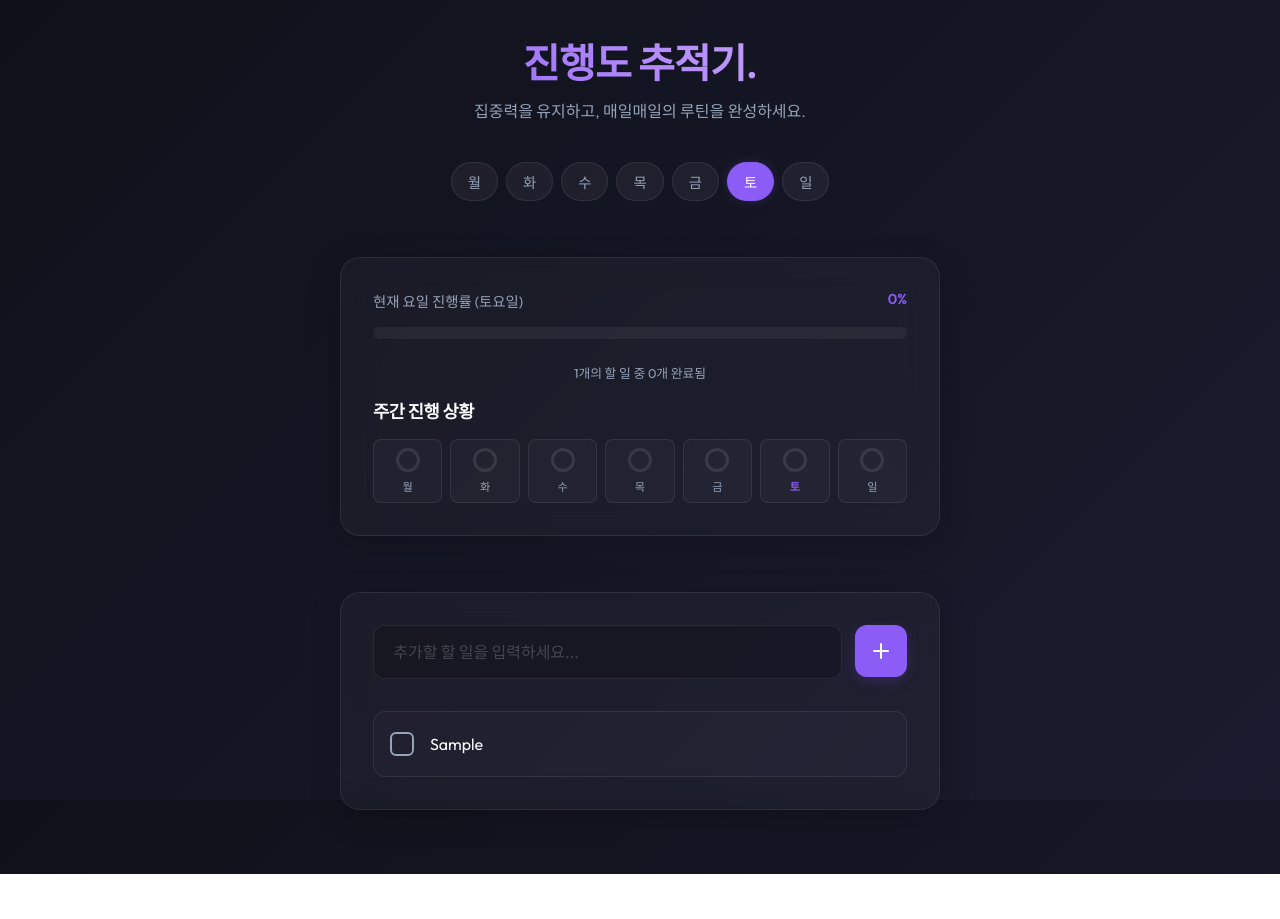
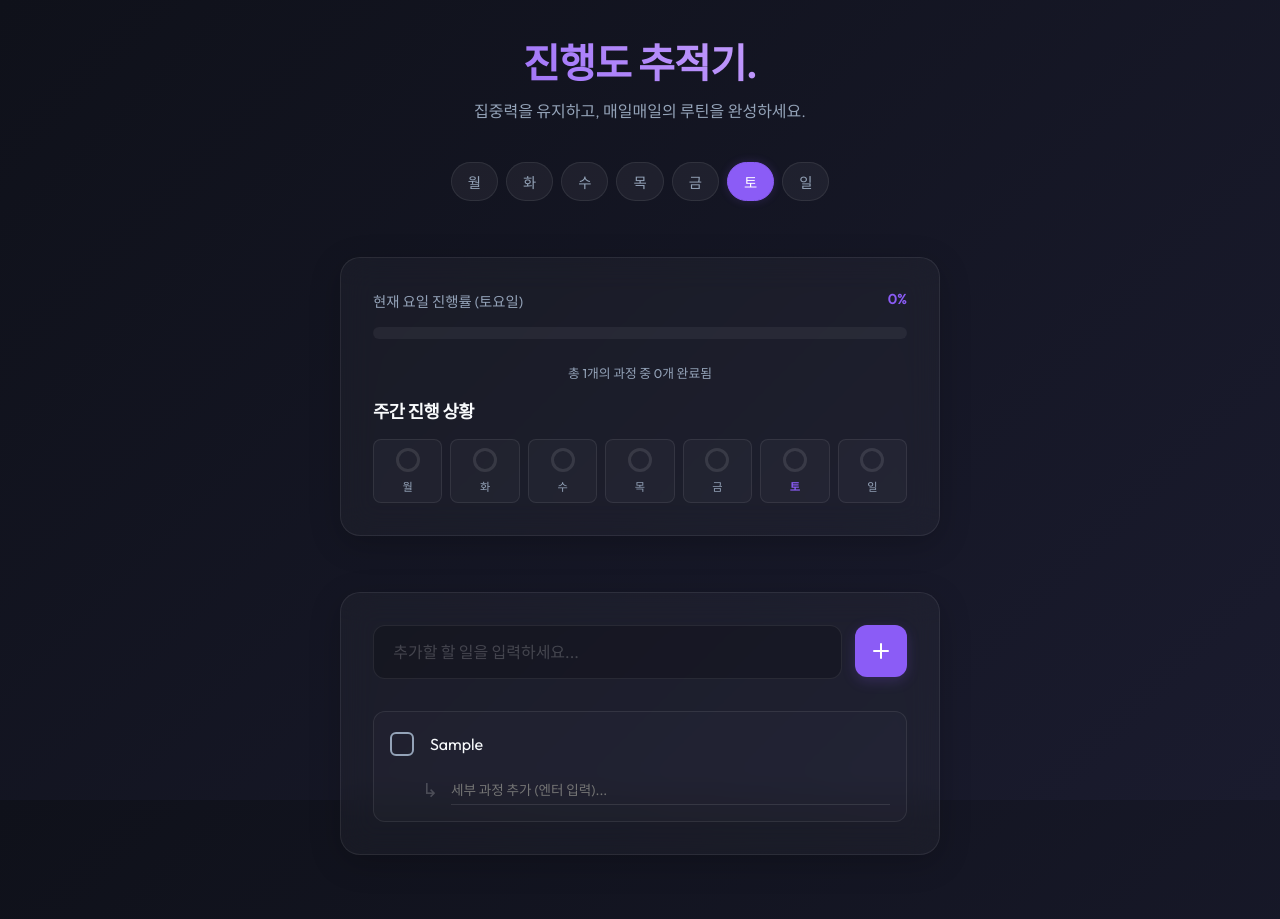
Before and after one commit to angibeom0985-arch/To-do-list, a React (Vite) app: page / in a window 1280 px wide. Both pictures are taken after typing "Sample" into the empty fields and a click on the button "할 일 추가". Before the commit the page ends 874 px from the top, so only its background shows below. Built offline with nearby package versions, Linux system fonts and the light colour scheme.

Commit message:
feat: Add sub-tasks functionality with precise circular progress calculations

```diff
--- a/src/App.css
+++ b/src/App.css
@@ -288,6 +288,162 @@
   color: var(--danger);
 }
 
+/* Subtasks */
+.task-item-container {
+  display: flex;
+  flex-direction: column;
+  background: rgba(255, 255, 255, 0.02);
+  border: 1px solid var(--glass-border);
+  border-radius: 12px;
+  overflow: hidden;
+  transition: all 0.3s ease;
+}
+
+.task-item-container:hover {
+  background: rgba(255, 255, 255, 0.04);
+  border-color: rgba(255, 255, 255, 0.1);
+}
+
+.task-item-container .task-item {
+  border: none;
+  background: transparent;
+  border-radius: 0;
+  padding: 1rem;
+}
+
+.task-item-container .task-item:hover {
+  transform: none;
+  border-color: transparent;
+  background: transparent;
+}
+
+.subtask-section {
+  padding: 0 1rem 1rem 3rem;
+  display: flex;
+  flex-direction: column;
+  gap: 0.5rem;
+}
+
+.subtask-list {
+  display: flex;
+  flex-direction: column;
+  gap: 0.4rem;
+  list-style: none;
+  margin-bottom: 0.5rem;
+}
+
+.subtask-item {
+  display: flex;
+  align-items: center;
+  font-size: 0.9rem;
+  color: var(--text-muted);
+}
+
+.subtask-checkbox-wrapper {
+  position: relative;
+  width: 18px;
+  height: 18px;
+  margin-right: 0.8rem;
+  flex-shrink: 0;
+}
+
+.subtask-checkbox-wrapper input {
+  opacity: 0;
+  position: absolute;
+  width: 100%;
+  height: 100%;
+  cursor: pointer;
+  z-index: 2;
+}
+
+.subtask-checkbox-custom {
+  position: absolute;
+  top: 0;
+  left: 0;
+  width: 18px;
+  height: 18px;
+  border: 2px solid rgba(255,255,255,0.2);
+  border-radius: 4px;
+  transition: all 0.2s;
+  display: flex;
+  align-items: center;
+  justify-content: center;
+}
+
+.subtask-checkbox-custom::after {
+  content: '';
+  width: 8px;
+  height: 4px;
+  border-left: 2px solid white;
+  border-bottom: 2px solid white;
+  transform: rotate(-45deg) scale(0);
+  margin-top: -1px;
+  transition: transform 0.2s ease;
+}
+
+.subtask-checkbox-wrapper input:checked ~ .subtask-checkbox-custom {
+  background: var(--success);
+  border-color: var(--success);
+}
+
+.subtask-checkbox-wrapper input:checked ~ .subtask-checkbox-custom::after {
+  transform: rotate(-45deg) scale(1);
+}
+
+.subtask-content {
+  flex: 1;
+  transition: color 0.3s;
+}
+
+.subtask-item.completed .subtask-content {
+  text-decoration: line-through;
+  opacity: 0.5;
+}
+
+.subtask-delete-btn {
+  background: transparent;
+  color: var(--text-muted);
+  border: none;
+  font-size: 1.2rem;
+  line-height: 1;
+  cursor: pointer;
+  padding: 0 0.5rem;
+  opacity: 0.5;
+}
+
+.subtask-delete-btn:hover {
+  color: var(--danger);
+  opacity: 1;
+}
+
+.subtask-input-wrapper {
+  display: flex;
+  align-items: center;
+  gap: 0.8rem;
+}
+
+.subtask-icon {
+  color: rgba(255,255,255,0.2);
+  font-size: 1.2rem;
+}
+
+.subtask-input {
+  flex: 1;
+  background: transparent;
+  border: none;
+  border-bottom: 1px solid rgba(255, 255, 255, 0.1);
+  color: var(--text-main);
+  padding: 0.3rem 0;
+  font-family: inherit;
+  font-size: 0.85rem;
+  outline: none;
+  transition: border-color 0.2s;
+}
+
+.subtask-input:focus {
+  border-color: var(--primary);
+}
+
 /* History Chart */
 .history-section {
   margin-top: 1rem;
--- a/src/App.jsx
+++ b/src/App.jsx
@@ -5,16 +5,14 @@ import TaskList from './components/TaskList';
 import ProgressTracker from './components/ProgressTracker';
 
 const dayNames = ['일', '월', '화', '수', '목', '금', '토'];
-// We'll display tabs in Monday -> Sunday order
 const weekOrder = [1, 2, 3, 4, 5, 6, 0];
 
 function App() {
   const initialWeeklyTasks = { 0: [], 1: [], 2: [], 3: [], 4: [], 5: [], 6: [] };
-  const [weeklyTasks, setWeeklyTasks] = useLocalStorage('weekly-tasks', initialWeeklyTasks);
-  const [activeDay, setActiveDay] = useState(new Date().getDay()); // Default to today
+  const [weeklyTasks, setWeeklyTasks] = useLocalStorage('weekly-tasks-v2', initialWeeklyTasks);
+  const [activeDay, setActiveDay] = useState(new Date().getDay());
   const [inputValue, setInputValue] = useState('');
 
-  // The active tasks for the currently selected day
   const currentTasks = weeklyTasks[activeDay] || [];
 
   const addTask = (e) => {
@@ -25,6 +23,7 @@ function App() {
       id: crypto.randomUUID(),
       text: inputValue.trim(),
       completed: false,
+      subtasks: [],
       createdAt: new Date().toISOString()
     };
 
@@ -41,9 +40,17 @@ function App() {
       const dayTasks = prev[activeDay] || [];
       return {
         ...prev,
-        [activeDay]: dayTasks.map(task =>
-          task.id === id ? { ...task, completed: !task.completed } : task
-        )
+        [activeDay]: dayTasks.map(task => {
+          if (task.id === id) {
+            const isCompleted = !task.completed;
+            return {
+              ...task,
+              completed: isCompleted,
+              subtasks: task.subtasks ? task.subtasks.map(st => ({...st, completed: isCompleted})) : []
+            };
+          }
+          return task;
+        })
       };
     });
   };
@@ -54,6 +61,62 @@ function App() {
       return {
         ...prev,
         [activeDay]: dayTasks.filter(task => task.id !== id)
+      };
+    });
+  };
+
+  const addSubtask = (taskId, text) => {
+    setWeeklyTasks(prev => {
+      const dayTasks = prev[activeDay] || [];
+      return {
+        ...prev,
+        [activeDay]: dayTasks.map(task =>
+          task.id === taskId ? {
+            ...task,
+            subtasks: [...(task.subtasks || []), { id: crypto.randomUUID(), text, completed: false }]
+          } : task
+        )
+      };
+    });
+  };
+
+  const toggleSubtask = (taskId, subtaskId) => {
+    setWeeklyTasks(prev => {
+      const dayTasks = prev[activeDay] || [];
+      return {
+        ...prev,
+        [activeDay]: dayTasks.map(task => {
+          if (task.id === taskId) {
+            const updatedSubtasks = (task.subtasks || []).map(st =>
+              st.id === subtaskId ? { ...st, completed: !st.completed } : st
+            );
+            // If all subtasks completed, main task might be considered completed (optional UI sync)
+            const allCompleted = updatedSubtasks.length > 0 && updatedSubtasks.every(st => st.completed);
+
+            return {
+              ...task,
+              subtasks: updatedSubtasks,
+              completed: allCompleted
+            };
+          }
+          return task;
+        })
+      };
+    });
+  };
+
+  const deleteSubtask = (taskId, subtaskId) => {
+    setWeeklyTasks(prev => {
+      const dayTasks = prev[activeDay] || [];
+      return {
+        ...prev,
+        [activeDay]: dayTasks.map(task => {
+          if (task.id === taskId) {
+            const remaining = (task.subtasks || []).filter(st => st.id !== subtaskId);
+            return { ...task, subtasks: remaining };
+          }
+          return task;
+        })
       };
     });
   };
@@ -100,6 +163,9 @@ function App() {
           tasks={currentTasks}
           toggleTask={toggleTask}
           deleteTask={deleteTask}
+          addSubtask={addSubtask}
+          toggleSubtask={toggleSubtask}
+          deleteSubtask={deleteSubtask}
         />
       </div>
     </div>
--- a/src/components/ProgressTracker.jsx
+++ b/src/components/ProgressTracker.jsx
@@ -3,32 +3,45 @@ import { useMemo } from 'react';
 const dayNames = ['일', '월', '화', '수', '목', '금', '토'];
 
 export default function ProgressTracker({ weeklyTasks, activeDay }) {
-  // Calculate stats for the currently selected day
+  // Helper function to calculate total and completed items for a list of tasks
+  const getProgressStats = (tasks) => {
+    let total = 0;
+    let completed = 0;
+
+    tasks.forEach(task => {
+      const subtasks = task.subtasks || [];
+      if (subtasks.length === 0) {
+        // 단일 할 일
+        total += 1;
+        if (task.completed) completed += 1;
+      } else {
+        // 세부 과정이 있는 할 일
+        total += subtasks.length;
+        completed += subtasks.filter(st => st.completed).length;
+      }
+    });
+
+    const percentage = total === 0 ? 0 : Math.round((completed / total) * 100);
+    return { total, completed, percentage };
+  };
+
   const activeStats = useMemo(() => {
     const tasks = weeklyTasks[activeDay] || [];
-    const total = tasks.length;
-    const completed = tasks.filter(t => t.completed).length;
-    const percentage = total === 0 ? 0 : Math.round((completed / total) * 100);
-    return { total, completed, percentage };
+    return getProgressStats(tasks);
   }, [weeklyTasks, activeDay]);
 
-  // Generate stats for all 7 days for the chart
   const weeklyStats = useMemo(() => {
     const days = [];
-    // Start from Monday (1) to Sunday (0) to feel like a standard week, or Sunday(0) to Saturday(6)
-    // Let's do Mon-Sun order: 1, 2, 3, 4, 5, 6, 0
     const weekOrder = [1, 2, 3, 4, 5, 6, 0];
 
     for (const dayIndex of weekOrder) {
       const tasks = weeklyTasks[dayIndex] || [];
-      const total = tasks.length;
-      const completed = tasks.filter(t => t.completed).length;
-      const percentage = total === 0 ? 0 : Math.round((completed / total) * 100);
+      const stats = getProgressStats(tasks);
 
       days.push({
         dayIndex,
         label: dayNames[dayIndex],
-        percentage,
+        percentage: stats.percentage,
         isActive: dayIndex === activeDay
       });
     }
@@ -50,7 +63,7 @@ export default function ProgressTracker({ weeklyTasks, activeDay }) {
           />
         </div>
         <p style={{ fontSize: '0.8rem', color: 'var(--text-muted)', marginTop: '0.5rem' }}>
-          {activeStats.total}개의 할 일 중 {activeStats.completed}개 완료됨
+          총 {activeStats.total}개의 과정 중 {activeStats.completed}개 완료됨
         </p>
       </div>
 
--- a/src/components/TaskItem.jsx
+++ b/src/components/TaskItem.jsx
@@ -1,6 +1,23 @@
-export default function TaskItem({ task, toggleTask, deleteTask }) {
+import { useState } from 'react';
+
+export default function TaskItem({ task, toggleTask, deleteTask, addSubtask, toggleSubtask, deleteSubtask }) {
+  const [subtaskInput, setSubtaskInput] = useState('');
+
+  const handleAddSubtask = (e) => {
+    if (e.key === 'Enter' && subtaskInput.trim()) {
+      e.preventDefault();
+      addSubtask(task.id, subtaskInput.trim());
+      setSubtaskInput('');
+    }
+  };
+
+  const hasSubtasks = task.subtasks && task.subtasks.length > 0;
+  // If task has subtasks, completion of the main item could be determined by subtasks completion
+  // so we show it as strikethrough only if it is actually completed (which App.jsx syncs if all subtasks are done).
+
   return (
-    <li className={`task-item animate-slide-in ${task.completed ? 'completed' : ''}`}>
+    <li className={`task-item-container animate-slide-in ${task.completed ? 'completed' : ''}`}>
+      <div className="task-item">
         <label className="task-checkbox-wrapper">
           <input
             type="checkbox"
@@ -26,6 +43,41 @@ export default function TaskItem({ task, toggleTask, deleteTask }) {
             <path d="M8 6V4c0-1 1-2 2-2h4c1 0 2 1 2 2v2"></path>
           </svg>
         </button>
+      </div>
+
+      <div className="subtask-section">
+        {hasSubtasks && (
+          <ul className="subtask-list">
+            {task.subtasks.map(st => (
+              <li key={st.id} className={`subtask-item ${st.completed ? 'completed' : ''}`}>
+                <label className="subtask-checkbox-wrapper">
+                  <input
+                    type="checkbox"
+                    checked={st.completed}
+                    onChange={() => toggleSubtask(task.id, st.id)}
+                  />
+                  <span className="subtask-checkbox-custom"></span>
+                </label>
+                <span className="subtask-content">{st.text}</span>
+                <button size="sm" className="subtask-delete-btn" onClick={() => deleteSubtask(task.id, st.id)}>
+                  ×
+                </button>
+              </li>
+            ))}
+          </ul>
+        )}
+        <div className="subtask-input-wrapper">
+          <span className="subtask-icon">↳</span>
+          <input
+            type="text"
+            className="subtask-input"
+            placeholder="세부 과정 추가 (엔터 입력)..."
+            value={subtaskInput}
+            onChange={(e) => setSubtaskInput(e.target.value)}
+            onKeyDown={handleAddSubtask}
+          />
+        </div>
+      </div>
     </li>
   );
 }
--- a/src/components/TaskList.jsx
+++ b/src/components/TaskList.jsx
@@ -1,7 +1,7 @@
 import TaskItem from './TaskItem';
 
-export default function TaskList({ tasks, toggleTask, deleteTask }) {
-  if (tasks.length === 0) {
+export default function TaskList({ tasks, toggleTask, deleteTask, addSubtask, toggleSubtask, deleteSubtask }) {
+  if (!tasks || tasks.length === 0) {
     return (
       <div className="task-list-empty animate-fade-in">
         <p>등록된 할 일이 없습니다. 먼저 할 일을 추가해 보세요!</p>
@@ -17,6 +17,9 @@ export default function TaskList({ tasks, toggleTask, deleteTask }) {
           task={task}
           toggleTask={toggleTask}
           deleteTask={deleteTask}
+          addSubtask={addSubtask}
+          toggleSubtask={toggleSubtask}
+          deleteSubtask={deleteSubtask}
         />
       ))}
     </ul>
```
Lines whose indentation alone changed are shown as unchanged.
